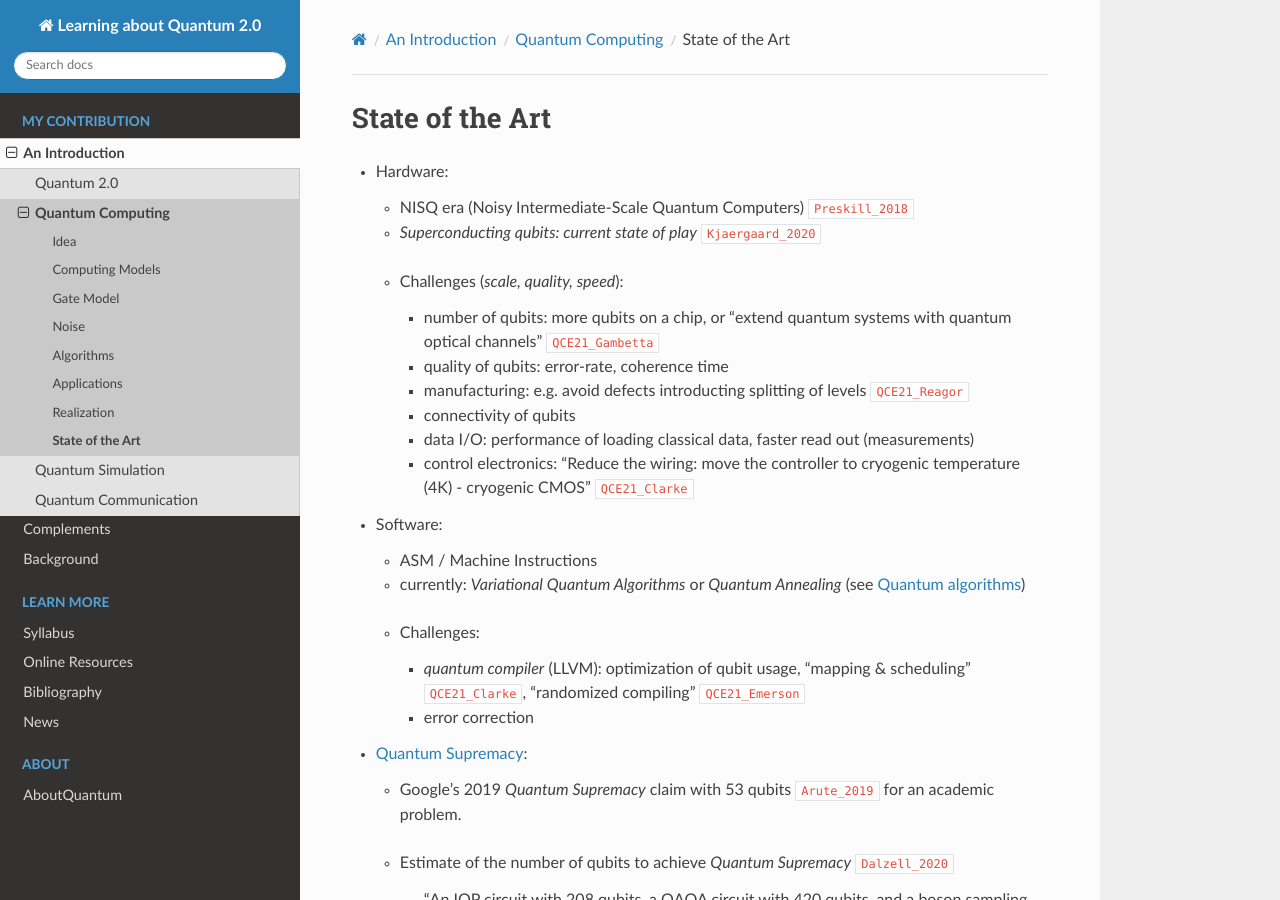
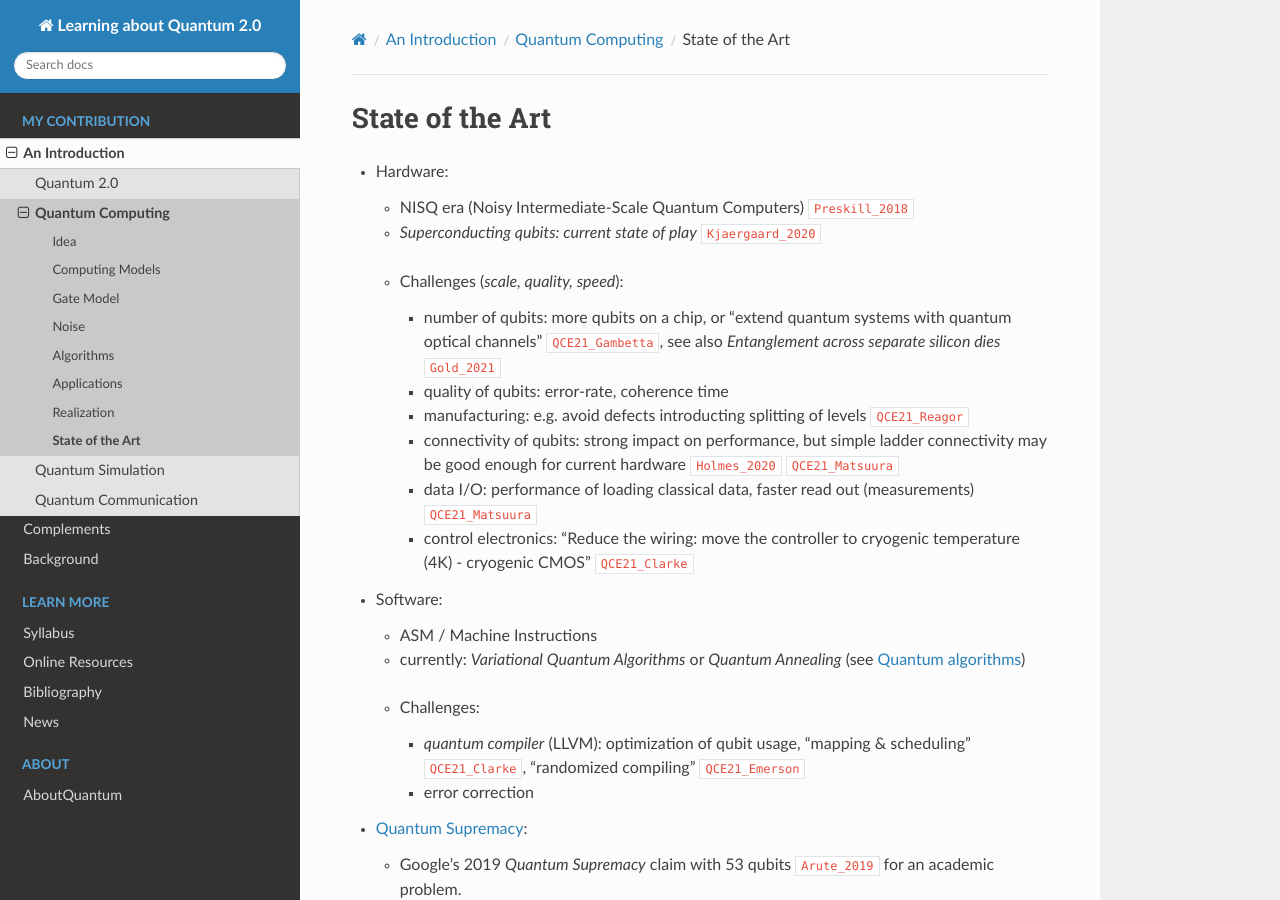
Before and after one commit to tomlqc/about-quantum, a Sphinx documentation site: the page built from source/intro/computing/state.rst, in a window 1280 px wide and 900 px high. Built offline with Sphinx 7.4.7 and the Read the Docs theme 2.0.0, drawn with Linux system fonts in a browser that asks for light colours; cross-references to code outside the pages are shown as plain code; some of the changed lines change nothing that is shown.

Commit message:
computing.state: more from QCE21.

```diff
--- a/source/biblio/QCE21.bib
+++ b/source/biblio/QCE21.bib
@@ -52,6 +52,15 @@
     howpublished={IEEE QCE21 - Workshop 11 on "Quantum Artificial Intelligence"},
     journal={IEEE International Conference on Quantum Computing and Engineering 2021}
 }
+@misc{QCE21_Matsuura,
+    title = {Coupling Quantum Systems and HPC Systems at Scale},
+    author = {Matsuura, Anne},
+    year = {2021},
+    month = {Oct},
+    url = {https://qce.quantum.ieee.org},
+    howpublished={IEEE QCE21 - Workshop 13 on "Integrating High-Performance Computing with Quantum Computing"},
+    journal={IEEE International Conference on Quantum Computing and Engineering 2021}
+}
 @misc{QCE21_Perdue,
     title = {Supernova Classification using Kernel Methods on the Google Sycamore Quantum Processor},
     author = {Perdue, Gabriel},
--- a/source/biblio/articles.bib
+++ b/source/biblio/articles.bib
@@ -537,6 +537,18 @@ journal = {Fortschritte der Physik},
   journal={A Quarterly Journal of Operations Research},
   publisher = {Springer Science and Business Media {LLC}},
 }
+@article{Gold_2021,
+  title = {Entanglement across separate silicon dies in a modular superconducting qubit device},
+  author = {Alysson Gold and J. P. Paquette and Anna Stockklauser and Matthew J. Reagor and M. Sohaib Alam and Andrew Bestwick and Nicolas Didier and Ani Nersisyan and Feyza Oruc and Armin Razavi and Ben Scharmann and Eyob A. Sete and Biswajit Sur and Davide Venturelli and Cody James Winkleblack and Filip Wudarski and Mike Harburn and Chad Rigetti},
+  year = {2021},
+  month = sep,
+  doi = {10.1038/s41534-021-00484-1},
+  url = {https://doi.org/10.1038/s41534-021-00484-1},
+  volume = {7},
+  number = {1},
+  journal = {npj Quantum Information},
+  publisher = {Springer Science and Business Media {LLC}},
+}
 @misc{Griffin_2020,
   title={Investigation of quantum algorithms for direct numerical simulation of the Navier-Stokes equations},
   author={K. Griffin and Suhas S. Jain and T. Flint and W. R. Chan},
@@ -644,6 +656,19 @@ journal = {Fortschritte der Physik},
   publisher = {Springer International Publishing},
   pages = {145--156},
   booktitle = {Quantum Technology and Optimization Problems. QTOP 2019. Lecture Notes in Computer Science, vol 11413.},
+}
+@article{Holmes_2020,
+  title = {Impact of qubit connectivity on quantum algorithm performance},
+  author = {Adam Holmes and Sonika Johri and Gian Giacomo Guerreschi and James S Clarke and A Y Matsuura},
+  year = {2020},
+  month = mar,
+  doi = {10.1088/2058-9565/ab73e0},
+  eprint = {1811.02125},
+  volume = {5},
+  number = {2},
+  pages = {025009},
+  journal = {Quantum Science and Technology},
+  publisher = {{IOP} Publishing},
 }
 @article{Hong_1987,
   title = {Measurement of subpicosecond time intervals between two photons by interference},
@@ -845,10 +870,10 @@ journal = {Fortschritte der Physik},
   publisher = {Springer Science and Business Media {LLC}}
 }
 @misc{Marwaha_2021,
-      title={Bounds on approximating Max $k$XOR with quantum and classical local algorithms},
-      author={Kunal Marwaha and Stuart Hadfield},
-      year={2021},
-      eprint={2109.10833},
+  title={Bounds on approximating Max $k$XOR with quantum and classical local algorithms},
+  author={Kunal Marwaha and Stuart Hadfield},
+  year={2021},
+  eprint={2109.10833},
 }
 @article{Menicucci_2006,
   title = {Universal Quantum Computation with Continuous-Variable Cluster States},
@@ -1024,6 +1049,20 @@ pages = {117-158},
   author={Navamita Ray and Tirtha Banerjee and Balasubramanya Nadiga and Satish Karra},
   year={2019},
   eprint={1904.09033}
+}
+@article{Reiher2017,
+  title = {Elucidating reaction mechanisms on quantum computers},
+  author = {Markus Reiher and Nathan Wiebe and Krysta M. Svore and Dave Wecker and Matthias Troyer},
+  year = {2017},
+  month = jul,
+  doi = {10.1073/pnas.1619152114},
+  url = {https://www.pnas.org/content/pnas/114/29/7555.full.pdf},
+  eprint = {1605.03590},
+  volume = {114},
+  number = {29},
+  pages = {7555--7560},
+  journal = {Proceedings of the National Academy of Sciences},
+  publisher = {Proceedings of the National Academy of Sciences},
 }
 @article{Rudolph_2017,
   title = {Why I am optimistic about the silicon-photonic route to quantum computing},
--- a/source/intro/computing/state.rst
+++ b/source/intro/computing/state.rst
@@ -10,13 +10,17 @@ State of the Art
   - Challenges (*scale, quality, speed*):
 
     - number of qubits:
-      more qubits on a chip, or "extend quantum systems with quantum optical channels" :cite:`QCE21_Gambetta`
+      more qubits on a chip, or "extend quantum systems with quantum optical channels" :cite:`QCE21_Gambetta`,
+      see also *Entanglement across separate silicon dies* :cite:`Gold_2021`
     - quality of qubits:
       error-rate, coherence time
     - manufacturing:
       e.g. avoid defects introducting splitting of levels :cite:`QCE21_Reagor`
-    - connectivity of qubits
-    - data I/O: performance of loading classical data, faster read out (measurements)
+    - connectivity of qubits:
+      strong impact on performance,
+      but simple ladder connectivity may be good enough for current hardware :cite:`Holmes_2020`
+      :cite:`QCE21_Matsuura`
+    - data I/O: performance of loading classical data, faster read out (measurements) :cite:`QCE21_Matsuura`
     - control electronics:
       "Reduce the wiring: move the controller to cryogenic temperature (4K) - cryogenic CMOS"
       :cite:`QCE21_Clarke`
```
